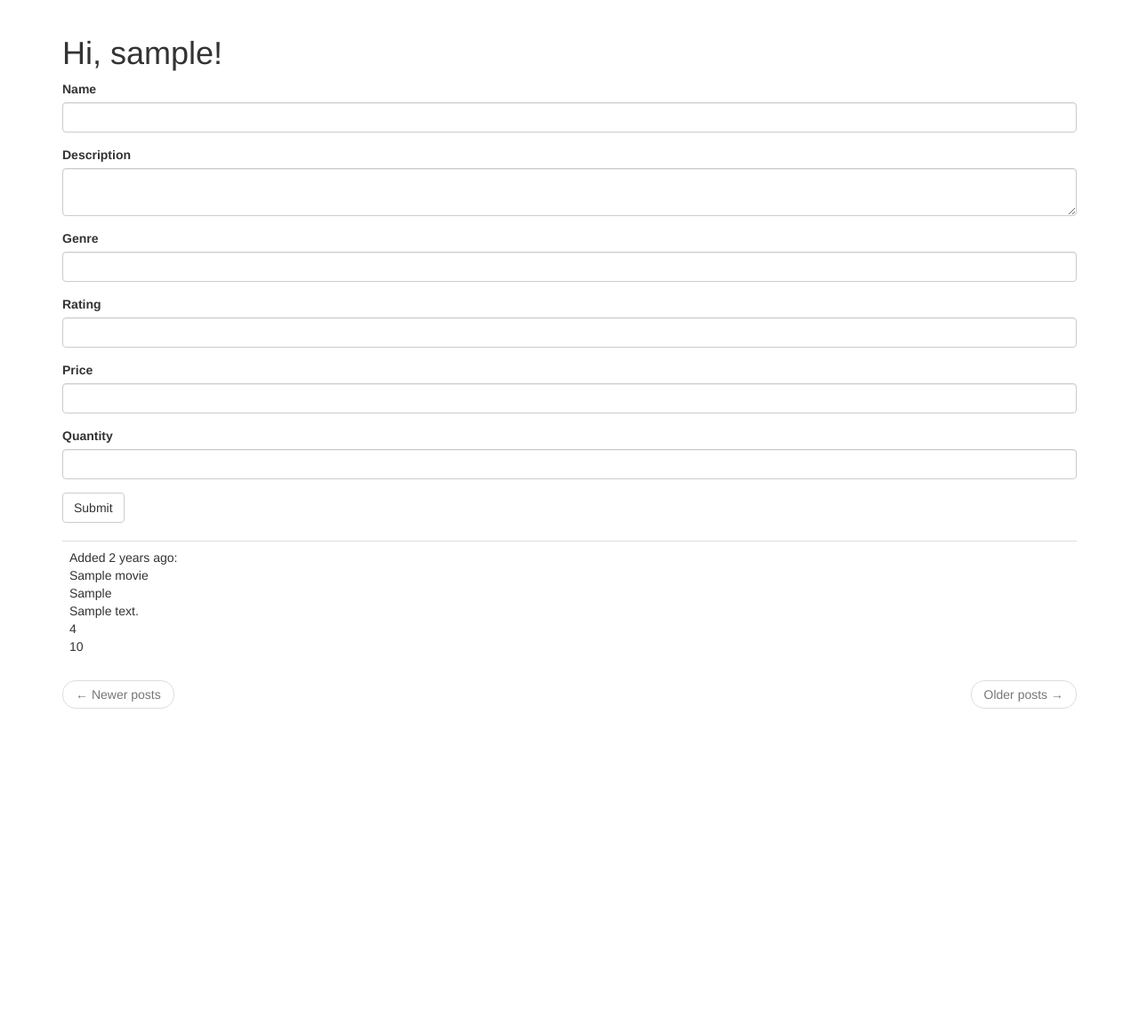
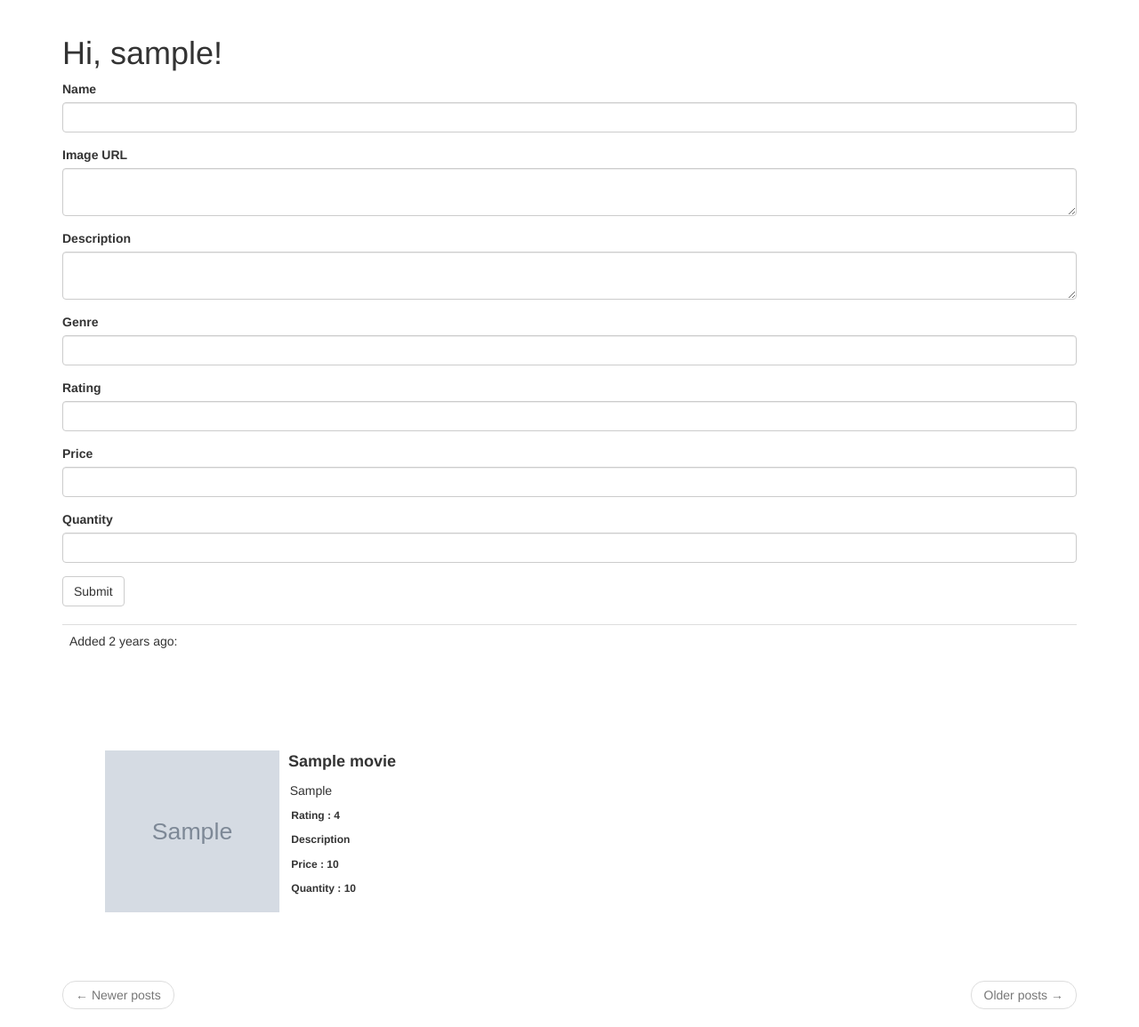
Before and after one commit to rohit-ranjan-tfj/VRS, a Flask app: page / in a window 1280 px wide. Shown: the part 52-1207 px from the top of the page at 89% size. Before the commit the page ends 849 px from the top, so only its background shows below. Run offline with Flask 2, Linux system fonts and the light colour scheme; a user stored in the database is signed in; tables that the repository leaves empty hold one stand-in row (values such as "Sample post"); grey boxes marked "Sample" are stand-in pictures; some libraries are stand-ins or nearby versions.

Commit message:
Movie Panel without image added

```diff
--- a/app/forms.py
+++ b/app/forms.py
@@ -96,6 +96,7 @@ class PostForm(FlaskForm):
 
 class MovieForm(FlaskForm):
     name = StringField('Name', validators=[DataRequired()])
+    img_path = TextAreaField('Image URL', validators=[DataRequired()])
     description = TextAreaField('Description', validators=[DataRequired()])
     genre = StringField('Genre', validators=[DataRequired()])
     rating = IntegerField('Rating', validators=[DataRequired(),NumberRange(min=1,max=10)])
--- a/app/models.py
+++ b/app/models.py
@@ -102,6 +102,7 @@ class Post(db.Model):
 class Movie(db.Model):
     id = db.Column(db.Integer, primary_key=True)
     name = db.Column(db.String(40))
+    img_path = db.Column(db.String(140))
     description = db.Column(db.String(140))
     genre = db.Column(db.String(40))
     rating = db.Column(db.Integer)
--- a/app/templates/_movie.html
+++ b/app/templates/_movie.html
@@ -2,7 +2,7 @@
         <tr>
             <td>
                 Added {{ moment(movie.timestamp).fromNow() }}:
-                <br>
+                <!-- <br>
                 {{ movie.name }}
                 <br>
                 {{ movie.genre }}
@@ -11,7 +11,21 @@
                 <br>
                 {{ movie.rating }}
                 <br>
-                {{ movie.price }}
+                {{ movie.price }} -->
+                <p>&nbsp;</p>
+                <h2 style="color: #2e6c80;">&nbsp;</h2>
+                <p>&nbsp;</p>
+                <ol style="list-style: none; font-size: 14px; line-height: 32px; font-weight: bold;">
+                <li style="clear: both;"><img style="float: left;" src=' {{ movie.img_path }} ')  width="196" height="182" /></li>
+                </ol>
+                <p style="font-size: 18px;"><strong>&nbsp; {{ movie.name }}&nbsp; &nbsp; &nbsp; &nbsp;</strong></p>
+                <p style="font-size: 14px;">&nbsp; &nbsp;{{ movie.genre }}</p>
+                <p style="font-size: 12px;">&nbsp; &nbsp;<strong> Rating : {{ movie.rating }}</strong></p>
+                <p style="font-size: 12px;"><strong><span style="font-size: 12px;">&nbsp; &nbsp; Description</span></strong></p>
+                <p style="font-size: 12px;"><strong><span style="font-size: 12px;">&nbsp; &nbsp; Price : {{ movie.price }}&nbsp;</span></strong></p>
+                <p style="font-size: 12px;"><strong><span style="font-size: 12px;">&nbsp; &nbsp; Quantity : {{ movie.quantity }}&nbsp;</span></strong></p>
+                <p style="font-size: 12px;">&nbsp;</p>
+                <p><strong>&nbsp;&nbsp;</strong></p>
             </td>
         </tr>
     </table>
```
Also changed, not shown: migrations/versions/16fc3c4c578e_img_path_added_to_movies.py (added, +28 -0 lines), static/imgs/1.png (added).
